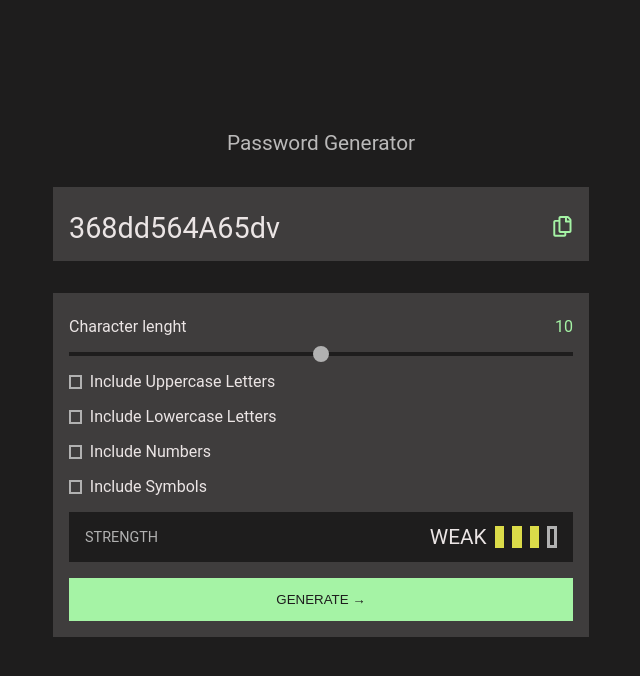
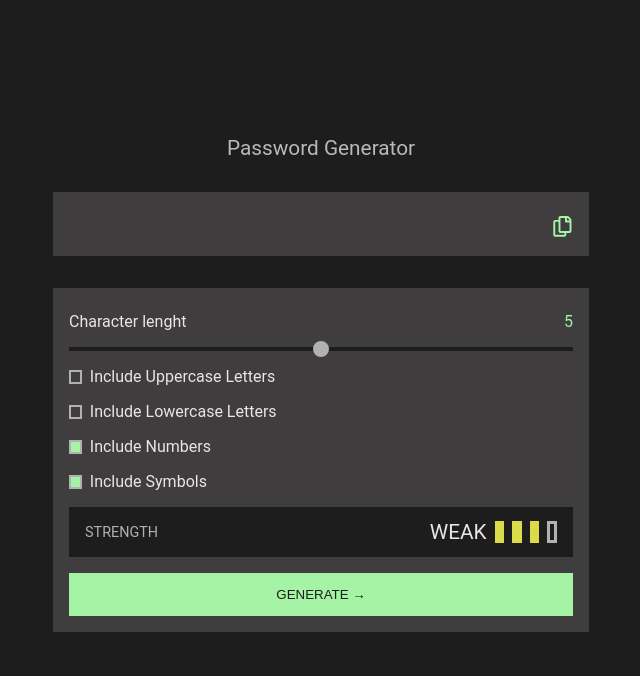
Before and after one commit to SimonADW/241115-challenge-password-generator, a React (Vite) app: page / in a window 1280 px wide. Shown: the top 676 px of the page, without its empty margins (319-959 px from the left). Built offline with nearby package versions, Linux system fonts and the light colour scheme.

Commit message:
Control form

```diff
--- a/src/components/formSection/FormSection.module.css
+++ b/src/components/formSection/FormSection.module.css
@@ -95,6 +95,7 @@ display: flex;
 
 .formContainer input[type="checkbox"]:checked {
 	background: var(--color-secondary);
+
 }
 
 .formContainer input[type="checkbox"]:hover {
--- a/src/components/formSection/FormSection.tsx
+++ b/src/components/formSection/FormSection.tsx
@@ -1,3 +1,4 @@
+import { ChangeEvent, FormEvent, useState } from 'react';
 import StrenghtIndicator from '../strenghtIndicator/StrenghtIndicator';
 import style from './formSection.module.css';
 import { FaRegCopy } from "react-icons/fa";
@@ -10,12 +11,38 @@ export enum Strength {
 	VeryStrong = 4,
   }
 
-const formSection = () => {
+const FormSection = () => {
+	const [generatedPassword, setGeneratedPassword] = useState("");
+	const [formValues, setFormValues] = useState({
+		charLength: 5,
+		uppercase: true,
+		lowercase: true,
+		numbers: true,
+		symbols: true
+	});
+
+	const handleChange = (event: ChangeEvent<HTMLInputElement>)=> {
+		const {name, value, checked } = event.target;
+
+		if(name === "charLength") {
+			setFormValues((prev)=> ({...prev, [name]: Number(value)}))
+		} else {
+			setFormValues((prev)=> ({...prev, [name]: checked}))
+		}
+	}
+
+	const handleGenerate = (event: FormEvent)=> {
+		event.preventDefault()
+		console.log(formValues);
+	}
+
+
 
   return (
-	<form className={style.formContainer}>
+	<form className={style.formContainer} onSubmit={(e)=>handleGenerate(e)}>
 		<section className={style.textInputSection}>
-			<div className={style.passwordDisplay}>368dd564A65dv</div>
+			<div className={style.passwordDisplay}>{generatedPassword}
+			</div>
 			<button>
 				<FaRegCopy className={style.copyIcon} />
 			</button>
@@ -24,27 +51,27 @@ const formSection = () => {
 		<section className={style.formMainSection}>
 			<div className={style.charLengthHeader}>
 				<label htmlFor="charLength">Character lenght</label>
-				<div className={style.charLength}>10</div>
+				<div className={style.charLength}>{formValues.charLength}</div>
 			</div>
 
-			<input type="range" name='charLength' id='charLength' min={0} max={20} step={1} defaultValue={10} />
+			<input type="range" name='charLength' id='charLength' min={0} max={20} step={1} value={formValues.length} onChange={(e)=>handleChange(e)}/>
 			<label htmlFor="uppercase">
-				<input type="checkbox" name='uppercase' id='uppercase'/>
+				<input type="checkbox" name='uppercase' id='uppercase' checked={formValues.upper} onChange={(e)=>handleChange(e)}/>
 				Include Uppercase Letters
 			</label>
 
 			<label htmlFor="lowercase">
-				<input type="checkbox" name='lowercase' id='lowercase'/>
+				<input type="checkbox" name='lowercase' id='lowercase' checked={formValues.lower} onChange={(e)=>handleChange(e)}/>
 				Include Lowercase Letters
 			</label>
 
 			<label htmlFor="numbers">
-				<input type="checkbox" name='numbers' id='numbers'/>
+				<input type="checkbox" name='numbers' id='numbers' checked={formValues.numbers} onChange={(e)=>handleChange(e)}/>
 				Include Numbers
 			</label>
 
 			<label htmlFor="symbols">
-				<input type="checkbox" name='symbols' id='symbols'/>
+				<input type="checkbox" name='symbols' id='symbols' checked={formValues.symbols} onChange={(e)=>handleChange(e)}/>
 				Include Symbols
 			</label>
 
@@ -56,4 +83,4 @@ const formSection = () => {
   )
 }
 
-export default formSection
+export default FormSection
--- a/src/components/strenghtIndicator/StrenghtIndicator.tsx
+++ b/src/components/strenghtIndicator/StrenghtIndicator.tsx
@@ -23,7 +23,7 @@ const StrenghtIndicator = ({strength}: StrengthIndicatorProps) => {
     <div className={style.strengthIndicatorsContainer}>
       WEAK
       {Array.from({length: 4}).map((_, index)=> {
-        return <div className={style.strengthIndicator} style={index < strength ? returnIndicatorStyles(strength): {}}></div>
+        return <div key={index} className={style.strengthIndicator} style={index < strength ? returnIndicatorStyles(strength): {}}></div>
       })}
 
     </div>
```
